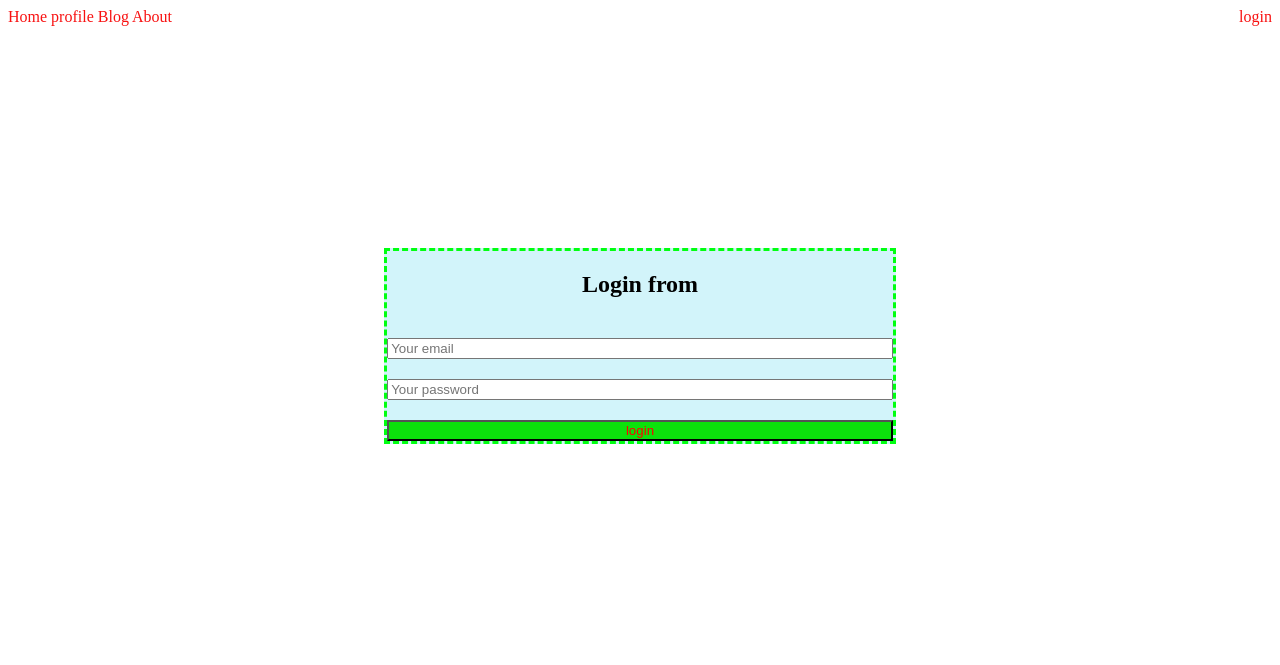
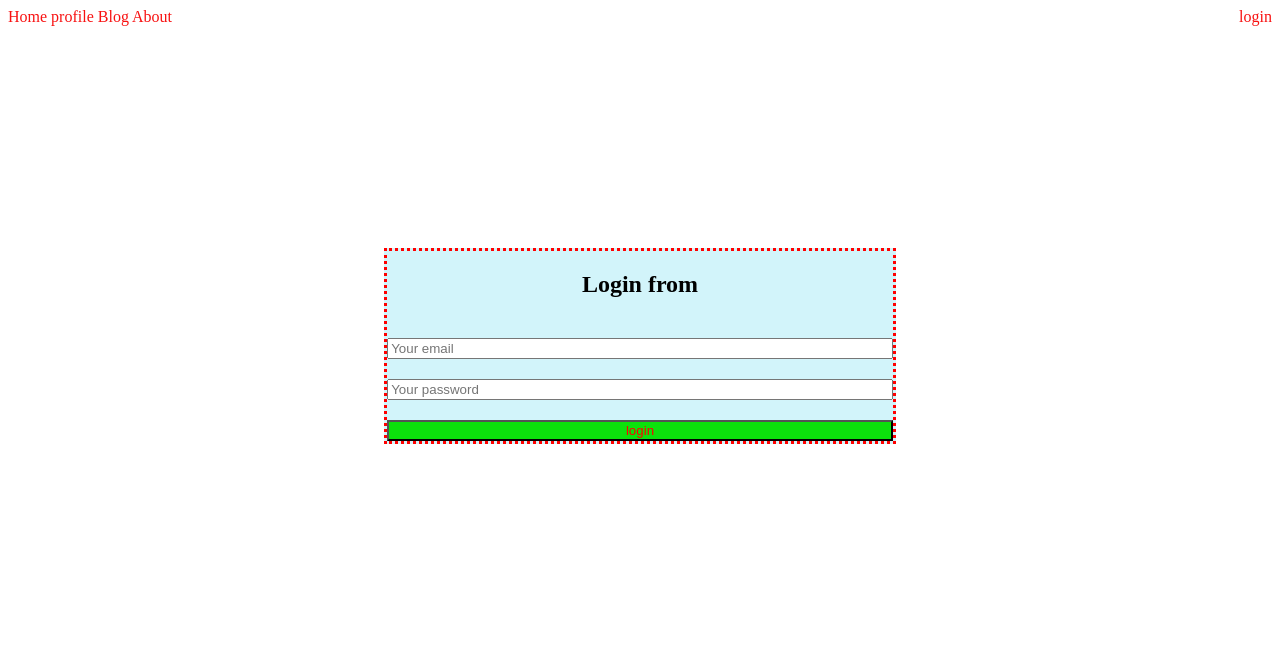
Before and after one commit to Ariful4a/projects-repo, a plain HTML site: page login.html in a window 1280 px wide. Shown: the top 665 px of the page. Drawn offline with Linux system fonts and the light colour scheme.

Commit message:
new changes added

```diff
--- a/styles/style.css
+++ b/styles/style.css
@@ -33,7 +33,7 @@ nav a{
     flex-direction: column;
 
     width: 40%;
-    border: dashed rgb(0, 255, 17);
+    border: dotted rgb(255, 0, 0);
     background-color: rgb(85, 42, 165);
     background-color: rgb(210, 244, 250);
 }
```
